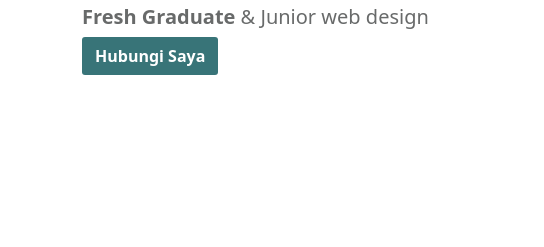
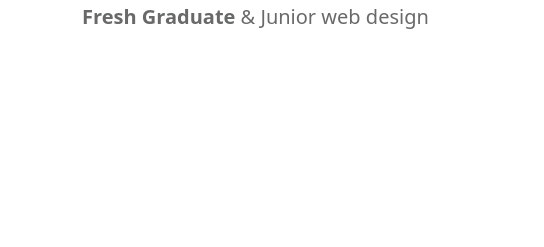
Before and after one commit to wawanagusmul20/Portofoliowebsite, a plain HTML site: page index.html in a window 1280 px wide. Shown: the part 266-513 px from the top of the page, 0-544 px from the left. Drawn offline with nearby package versions, Linux system fonts and the light colour scheme; grey boxes are pictures that could not be loaded.

Commit message:
index.html

```diff
--- a/index.html
+++ b/index.html
@@ -151,7 +151,7 @@
                     <h4><b>Hallo nama saya</b></h4>
                     <h1><b>Wawan Agus Mulyana</b></h1>
                     <h5><b>Fresh Graduate</b> & Junior web design</h5>
-                    <button type="button" class="btn">Hubungi Saya</button>
+
                 </div>
                 <div class="col-lg-6" style="margin-left: -9%;">
                     <img src="image__7_-removebg.png" width="130%" style="margin-top: 15px;" alt="">
```
